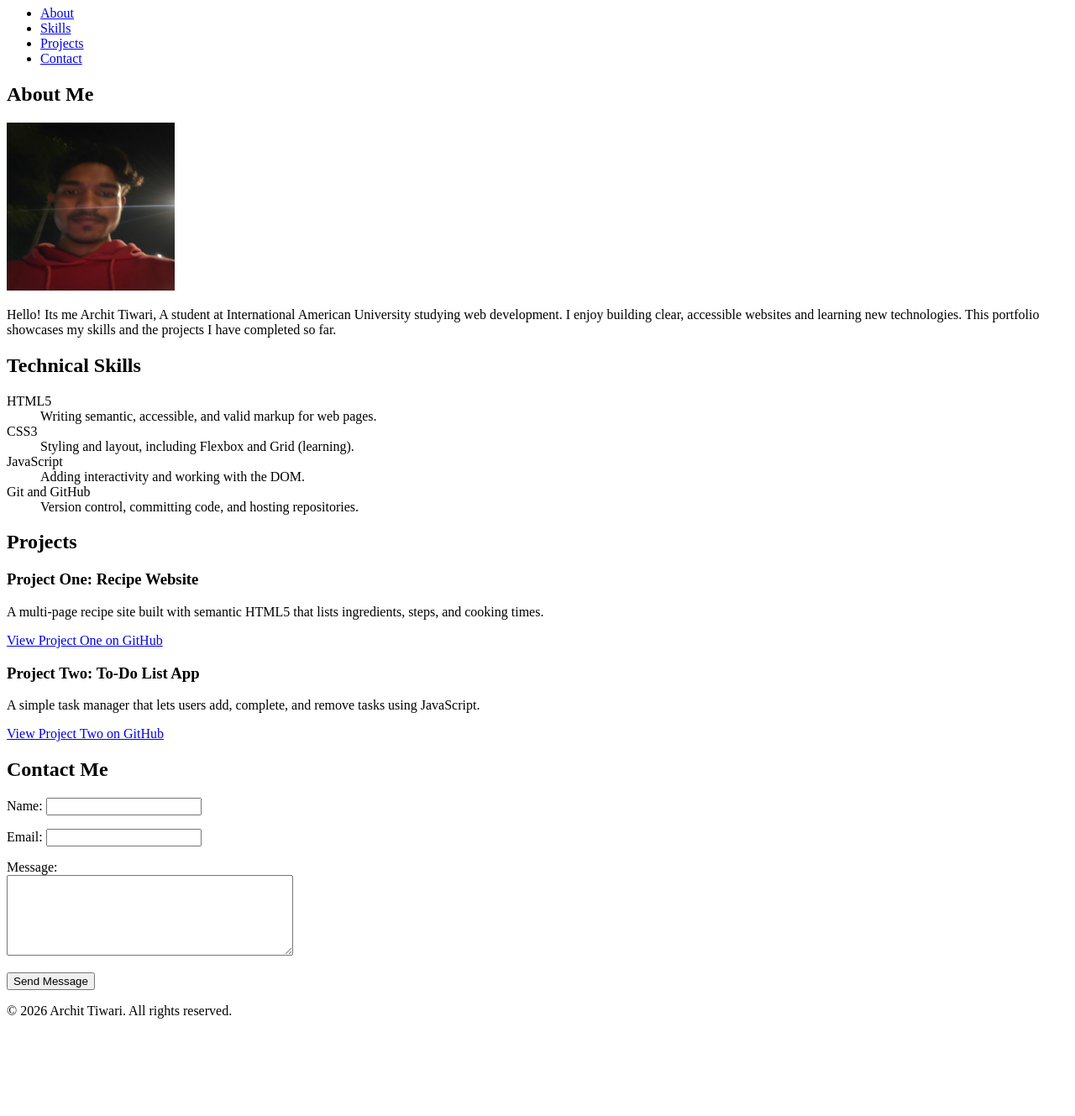
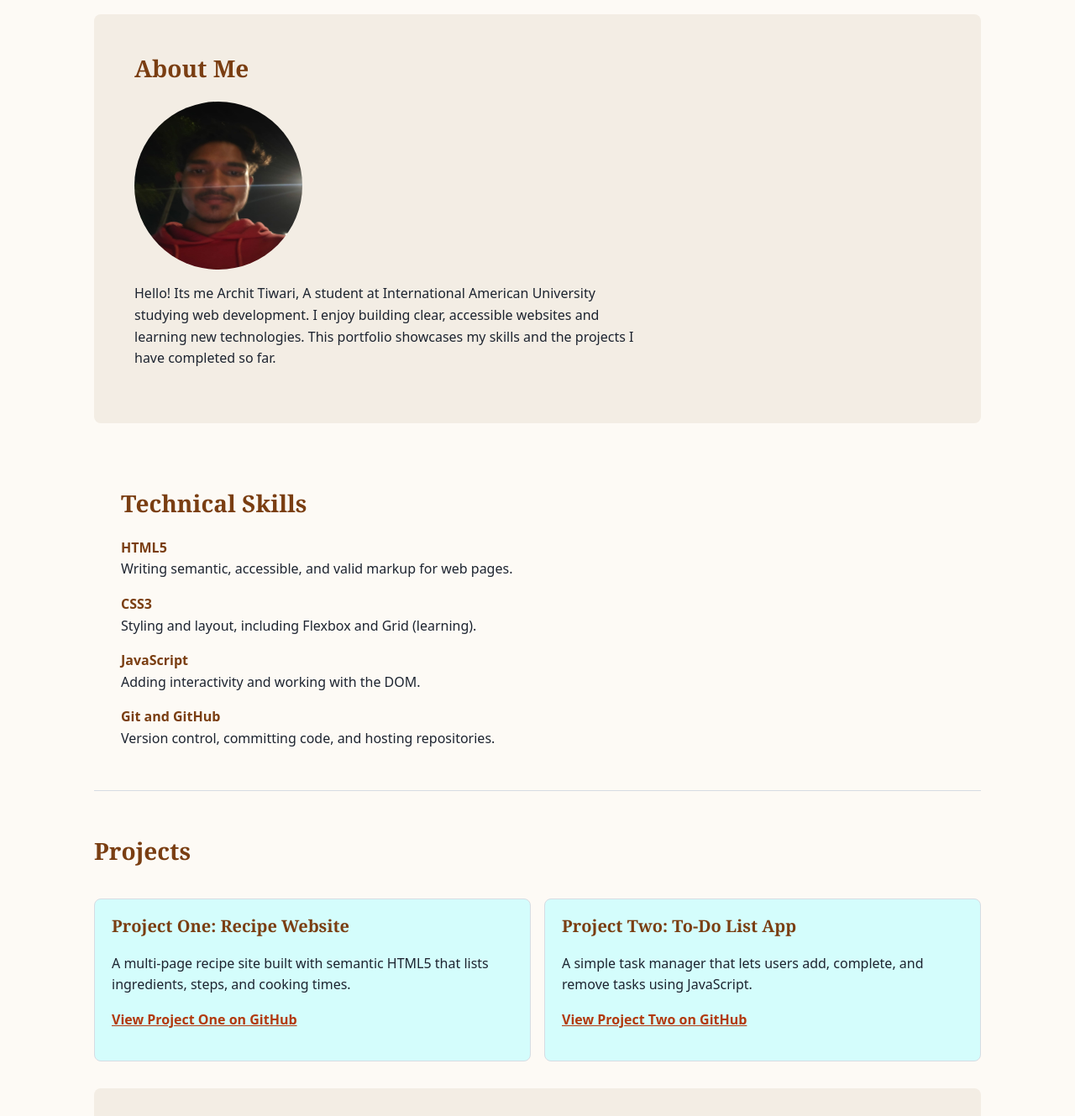
Before and after one commit to ita-chi920/portfolio, a plain HTML site: page index.html in a window 1280 px wide. Shown: the part 73-1402 px from the top of the page at 84% size. Before the commit the page ends 1302 px from the top, so only its background shows below. Drawn offline with Linux system fonts and the light colour scheme.

Commit message:
initial commit

```diff
--- a/index.html
+++ b/index.html
@@ -4,11 +4,13 @@
   <meta charset="utf-8">
   <meta name="viewport" content="width=device-width, initial-scale=1">
   <title>It's me Archit Tiwar| Personal Portfolio</title>
+  <link rel="stylesheet" href="style.css">
 </head>
+
 <body>
 
   <header>
-    <h1>Archit Tiwar - Personal Portfolio</h1>
+    <h1>Archit-Portfolio</h1>
     <nav aria-label="Primary navigation">
       <ul>
         <li><a href="#about">About</a></li>
@@ -59,7 +61,7 @@
           ingredients, steps, and cooking times.
         </p>
         <p>
-          <a href="https://github.com/your-username/recipe-website" target="_blank" rel="noopener noreferrer">View Project One on GitHub</a>
+          <a href="https://github.com/ita-chi920/portfolio" target="_blank" rel="noopener noreferrer">View Project One on GitHub</a>
         </p>
       </article>
 
@@ -70,7 +72,7 @@
           tasks using JavaScript.
         </p>
         <p>
-          <a href="https://github.com/your-username/todo-app" target="_blank" rel="noopener noreferrer">View Project Two on GitHub</a>
+          <a href="#" target="_blank" rel="noopener noreferrer">View Project Two on GitHub</a>
         </p>
       </article>
     </section>
--- /dev/null
+++ b/style.css
@@ -0,0 +1,283 @@
+/* Color Palette Variables */
+:root {
+  --ink: #1d2430;
+  --paper: #fdfaf5;
+  --panel: #f3ede4;
+  --tea: #7a3e12;
+  --accent: #b23a0e;
+  --muted: #5c6773;
+  --line: #d6dce3;
+}
+
+* {
+  box-sizing: border-box;
+}
+
+body {
+  margin: 0;
+  font-family: system-ui, -apple-system, "Segoe UI", Roboto, sans-serif;
+  font-size: 1rem;
+  line-height: 1.6;
+  color: var(--ink);
+  background: var(--paper);
+}
+
+img {
+  display: block;
+  max-width: 100%;
+  height: auto;
+}
+
+/* Headings */
+h1,
+h2,
+h3 {
+  font-family: Georgia, "Times New Roman", serif;
+  line-height: 1.2;
+  color: var(--tea);
+}
+
+h1 {
+  font-size: 2.25rem;
+}
+
+h2 {
+  font-size: 1.75rem;
+}
+
+h3 {
+  font-size: 1.25rem;
+}
+
+p,
+li {
+  max-width: 65ch;
+}
+
+a {
+  color: var(--accent);
+}
+
+a:hover {
+  color: var(--tea);
+}
+
+:focus-visible {
+  outline: 3px solid var(--accent);
+  outline-offset: 3px;
+}
+
+/* Main Layout */
+main {
+  max-width: 68rem;
+  margin: 0 auto;
+  padding: 0 1rem;
+}
+
+main > section {
+  padding: 2rem 0;
+}
+
+/* Header */
+header {
+  background: var(--muted);
+  color: #fff;
+}
+
+header {
+  padding: 0.5rem 1rem;
+}
+
+header h1 {
+  color: #fff;
+  margin: 0;
+  font-family: Georgia, "Times New Roman", serif;
+  font-size: 1.5rem;
+}
+
+header nav ul {
+  list-style: none;
+  display: flex;
+  flex-wrap: wrap;
+  gap: 1rem;
+  margin: 0;
+  padding: 0;
+}
+
+header nav a {
+  display: block;
+  padding: 0.75rem 1rem;
+  text-decoration: none;
+  font-weight: 700;
+  color: #fff;
+}
+
+header nav a:hover {
+  background: rgba(255, 255, 255, 0.12);
+  border-radius: 0.5rem;
+}
+
+/* About Section */
+#about {
+  background: var(--panel);
+  margin: 1.5rem 0;
+  padding: 2rem;
+  border-radius: 0.5rem;
+}
+
+#about h2 {
+  margin-top: 0;
+}
+
+#about img {
+  width: 200px;
+  height: 200px;
+  margin-bottom: 1rem;
+  border-radius: 50%;
+}
+
+/* Skills Section */
+#skills {
+  padding: 2rem;
+  border-bottom: 1px solid var(--line);
+}
+
+#skills dl {
+  max-width: 65ch;
+}
+
+#skills dt {
+  margin-top: 1rem;
+  font-weight: 700;
+  color: var(--tea);
+}
+
+#skills dd {
+  margin-left: 0;
+  margin-bottom: 1rem;
+}
+
+/* Projects Section */
+#projects {
+  padding: 2rem 0;
+}
+
+#projects article {
+  padding: 1.25rem;
+  margin-bottom: 1rem;
+  background: rgb(212, 253, 252);
+  border: 1px solid var(--line);
+  border-radius: 0.5rem;
+}
+
+#projects article h3 {
+  margin-top: 0;
+}
+
+#projects article a {
+  font-weight: 700;
+}
+
+/* Contact Section */
+#contact {
+  padding: 2rem;
+  background: var(--panel);
+  border-radius: 0.5rem;
+}
+
+form {
+  max-width: 36rem;
+}
+
+label {
+  display: block;
+  margin-bottom: 0.25rem;
+  font-weight: 700;
+}
+
+input[type="text"],
+input[type="email"],
+textarea {
+  width: 100%;
+  min-height: 44px;
+  padding: 0.75rem 1rem;
+  font-family: inherit;
+  font-size: 1rem;
+  color: var(--ink);
+  background: #fff;
+  border: 2px solid var(--line);
+  border-radius: 0.5rem;
+}
+
+textarea {
+  min-height: 120px;
+}
+
+button {
+  width: 100%;
+  min-height: 44px;
+  padding: 0.75rem 1rem;
+  font-size: 1rem;
+  font-weight: 700;
+  background: var(--accent);
+  color: #fff;
+  border: 0;
+  border-radius: 0.5rem;
+  cursor: pointer;
+}
+
+button:hover {
+  background: var(--tea);
+}
+
+/* Footer */
+footer {
+  margin-top: 2rem;
+  background: skyblue;
+  color: var(--paper);
+  padding: 1.5rem 1rem;
+}
+
+footer p {
+  margin: 0 auto;
+}
+
+/* Tablet */
+@media (min-width: 48em) {
+  h1 {
+    font-size: 3.25rem;
+  }
+
+  header {
+    display: flex;
+    flex-wrap: wrap;
+    align-items: center;
+    justify-content: space-between;
+    padding: 0.5rem 1rem;
+  }
+
+  #about {
+    padding: 3rem;
+  }
+
+  #projects {
+    display: grid;
+    grid-template-columns: repeat(2, 1fr);
+    gap: 1rem;
+  }
+
+  #projects h2 {
+    grid-column: 1 / -1;
+  }
+
+  #projects article {
+    margin-bottom: 0;
+  }
+}
+
+/* Desktop */
+@media (min-width: 64em) {
+  #projects {
+    grid-template-columns: repeat(2, 1fr);
+  }
+}
```
